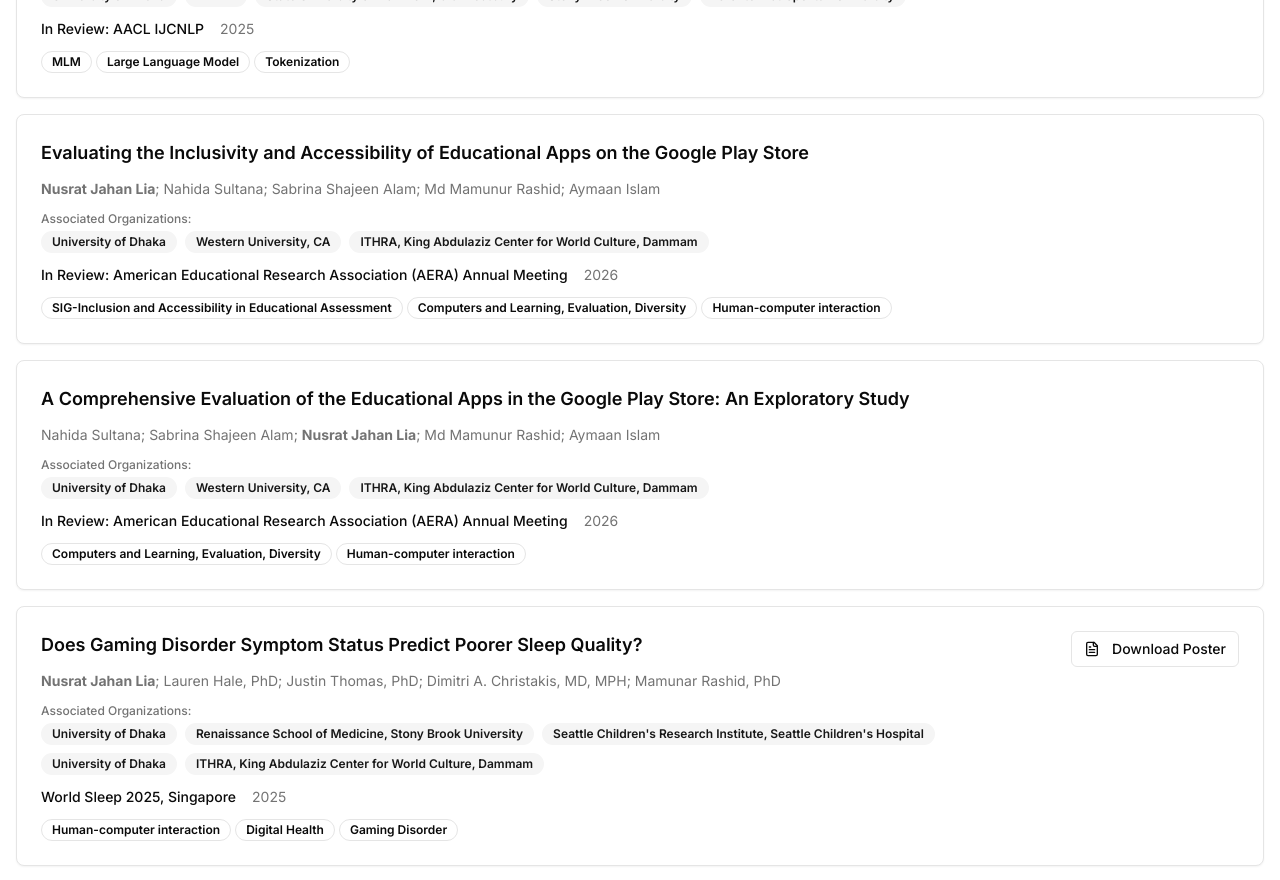
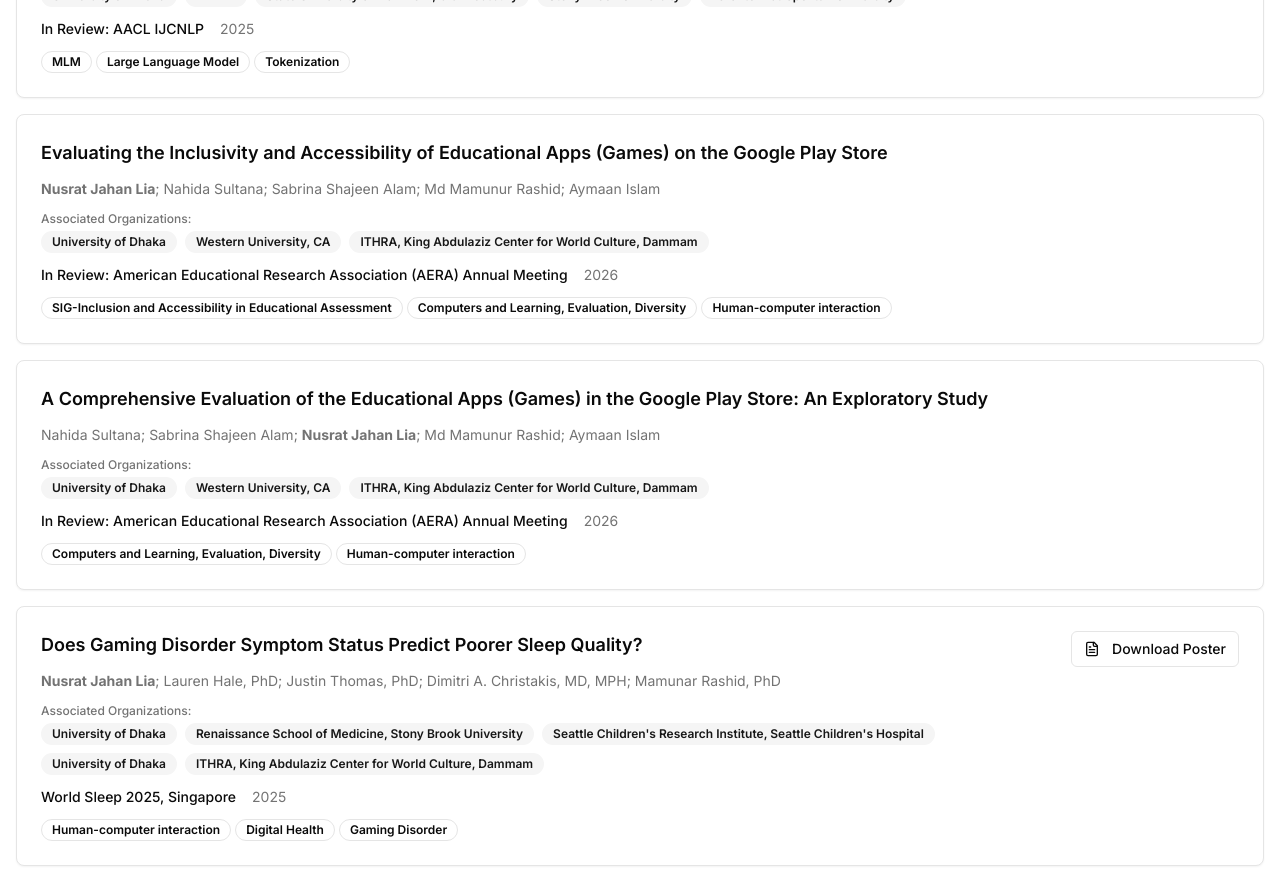
Before and after one commit to NusRAT-LiA/Nusrat-Jahan-Lia, a Next.js app: page / in a window 1280 px wide. Shown: the part 3040-3920 px from the top of the page. Built offline with nearby package versions, Linux system fonts and the light colour scheme.

Commit message:
paper updates

```diff
--- a/app/research/page.tsx
+++ b/app/research/page.tsx
@@ -30,7 +30,7 @@ export default function ResearchPage() {
     },
 
     {
-      title: "Evaluating the Inclusivity and Accessibility of Educational Apps on the Google Play Store",
+      title: "Evaluating the Inclusivity and Accessibility of Educational Apps (Games) on the Google Play Store",
       authors: "Nusrat Jahan Lia; Nahida Sultana; Sabrina Shajeen Alam; Md Mamunur Rashid; Aymaan Islam",
       affiliations: ["University of Dhaka", "Western University, CA", "ITHRA, King Abdulaziz Center for World Culture, Dammam"],
       venue: "In Review: American Educational Research Association (AERA) Annual Meeting",
@@ -40,7 +40,7 @@ export default function ResearchPage() {
       // link: "https://www.aera.net/",
     },
     {
-      title: "A Comprehensive Evaluation of the Educational Apps in the Google Play Store: An Exploratory Study",
+      title: "A Comprehensive Evaluation of the Educational Apps (Games) in the Google Play Store: An Exploratory Study",
       authors: "Nahida Sultana; Sabrina Shajeen Alam; Nusrat Jahan Lia; Md Mamunur Rashid; Aymaan Islam",
       affiliations: ["University of Dhaka", "Western University, CA", "ITHRA, King Abdulaziz Center for World Culture, Dammam"],
       venue: "In Review: American Educational Research Association (AERA) Annual Meeting",
```
